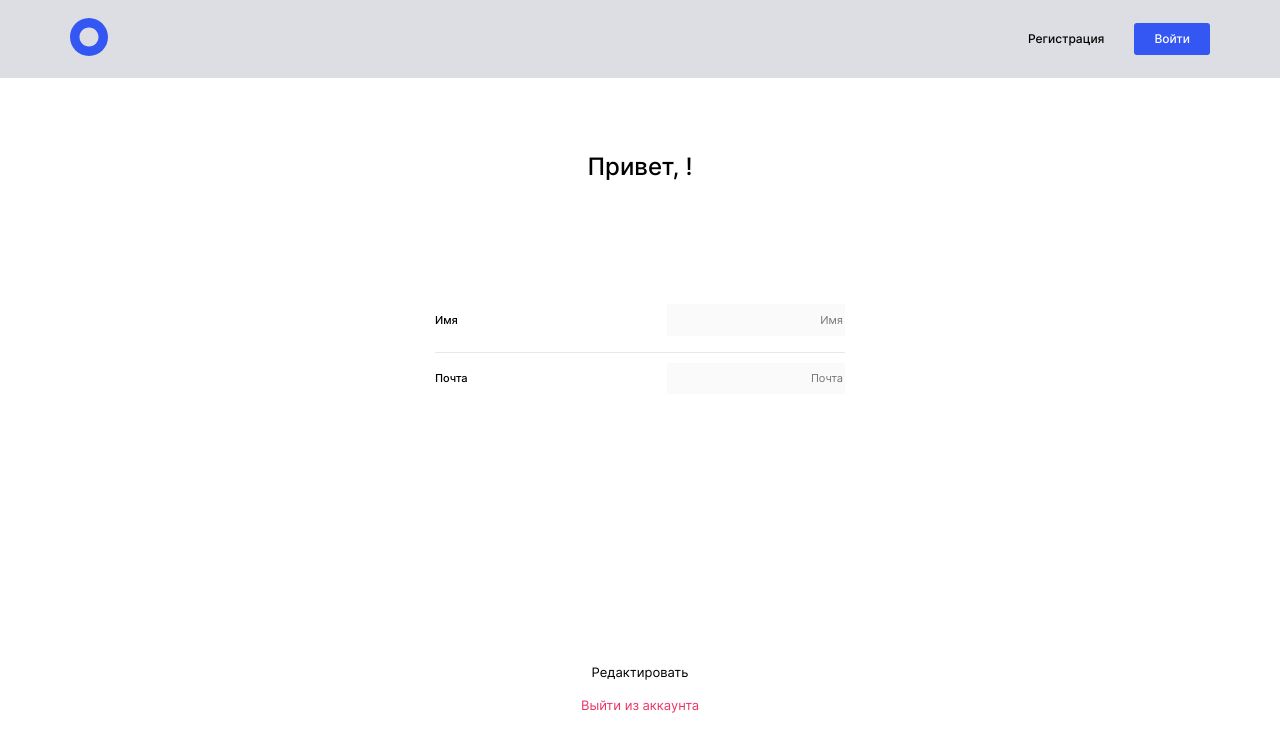
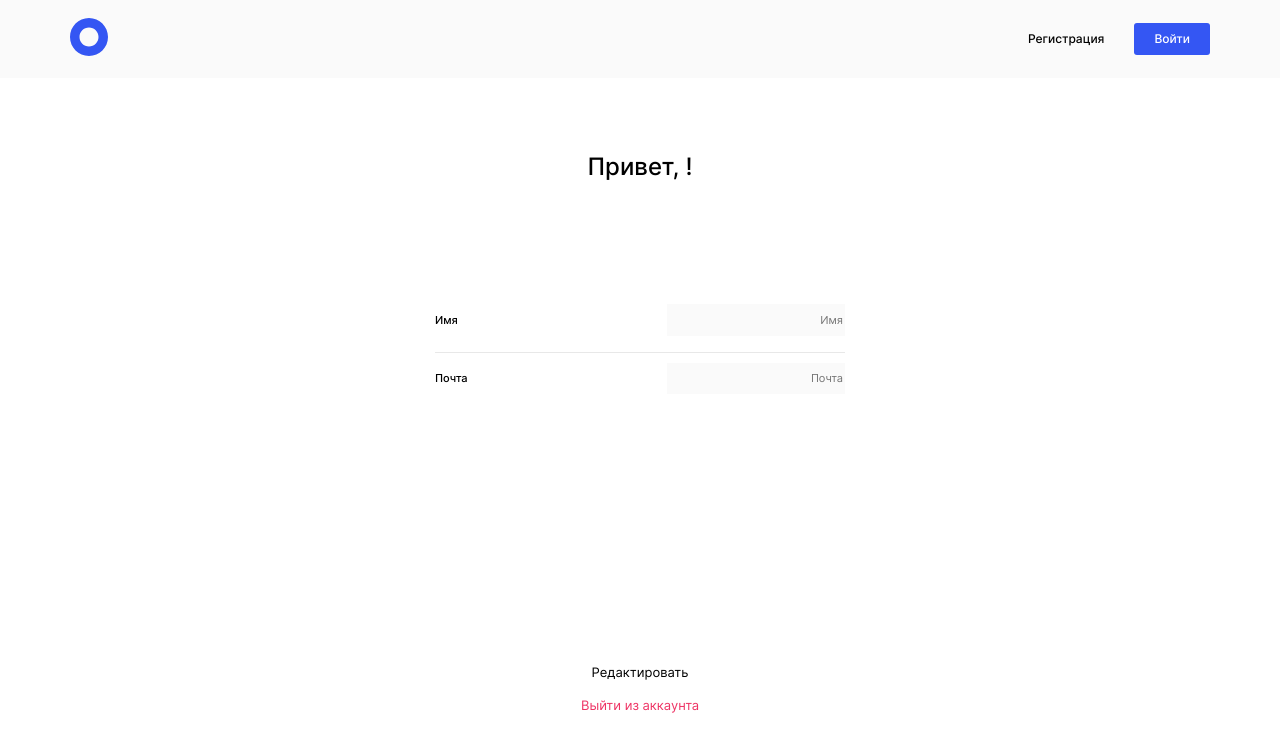
Before and after one commit to AnnaKesova/movies-explorer-frontend, a React (Create React App) app: page /profile in a window 1280 px wide. Shown: the top 752 px of the page. Built offline with nearby package versions, Linux system fonts and the light colour scheme; the HTML template or start-up script is replaced by a standard one.

Commit message:
header.Color

```diff
--- a/src/components/Header/Header.js
+++ b/src/components/Header/Header.js
@@ -1,14 +1,16 @@
-import { Link } from "react-router-dom";
+import { Link, useLocation } from "react-router-dom";
 import "./Header.css";
 import logo from "../../images/logo.svg";
 import HeaderMain from "./HeaderMain/HeaderMain";
 import HeaderMovies from "./HeaderMovies/HeaderMovies";
 
 function Header({ loggedIn }) {
+  const { pathname } = useLocation();
   return (
     <>
-      {
-        <header className={`page__header header ${loggedIn? "headerm" : "header"}`}>
+      <header
+        className={`page__header ${pathname === "/" ? "header" : "headerm"} `}
+      >
         <div className="header__content">
           <Link className="header__link" to="/">
             <img src={logo} className="header__logo" alt="logo" />
@@ -16,7 +18,6 @@ function Header({ loggedIn }) {
           {loggedIn ? <HeaderMovies /> : <HeaderMain />}
         </div>
       </header>
-      }
     </>
   );
 }
```
Lines whose indentation alone changed are shown as unchanged.
